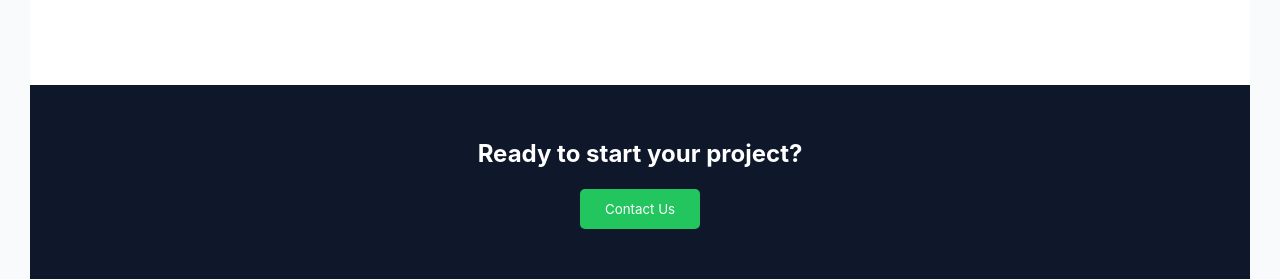
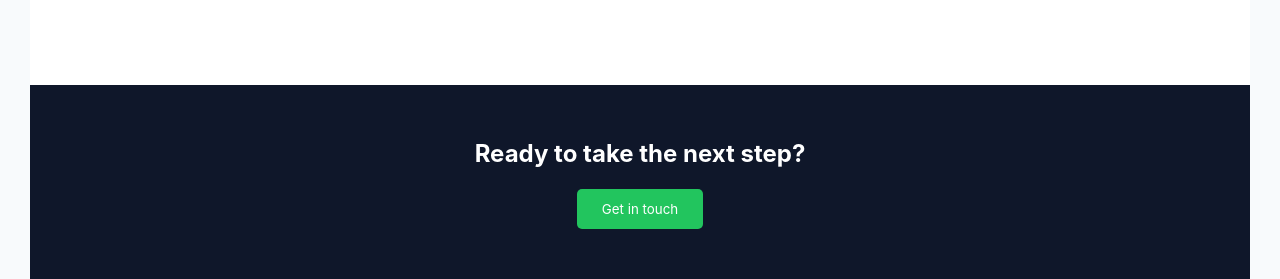
Before and after one commit to christhurajd/deploy-react-company-app, a React (Vite) app: page / in a window 1280 px wide. Shown: the part 4480-4759 px from the top of the page. Built offline with nearby package versions, Linux system fonts and the light colour scheme.

Commit message:
changes done at chatwidget

```diff
--- a/src/components/ChatWidget.jsx
+++ b/src/components/ChatWidget.jsx
@@ -34,7 +34,7 @@ function ChatWidget() {
       {open && (
         <div className="chat-box">
           <div className="chat-header">
-            <span>APCS Support</span>
+            <span>Customer Support</span>
             <button onClick={() => setOpen(false)}>✖</button>
           </div>
 
--- a/src/pages/Home.jsx
+++ b/src/pages/Home.jsx
@@ -261,9 +261,9 @@ function Home() {
 
       {/* Call to Action */}
       <section style={styles.cta}>
-        <h2>Ready to start your project?</h2>
+        <h2>Ready to take the next step?</h2>
         <Link to="/contact">
-        <button style={styles.ctaBtn}>Contact Us</button>
+        <button style={styles.ctaBtn}>Get in touch</button>
         </Link>
       </section>
 <br/>
```
